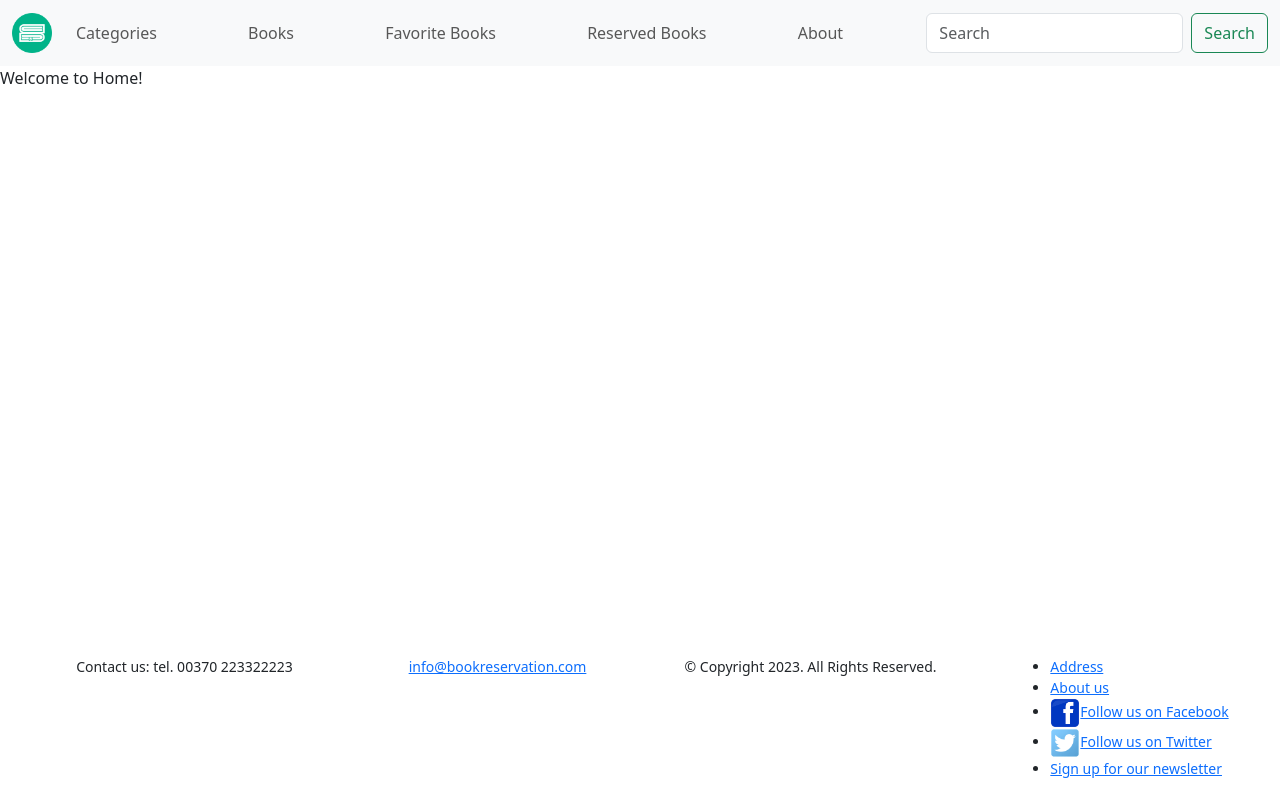
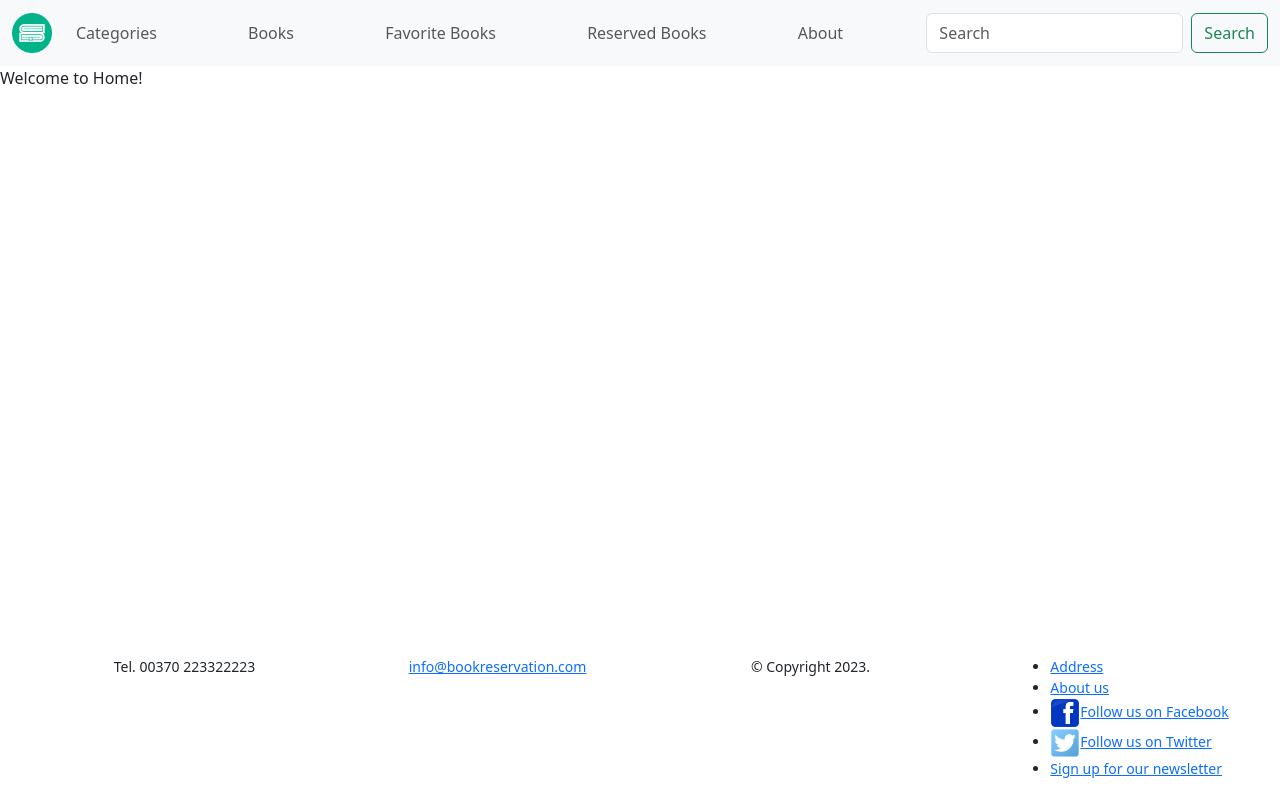
Before and after one commit to jzabulenas/online-bookstore, a React (Create React App) app in the folder frontend/: page / in a window 1280 px wide. Built offline with nearby package versions, Linux system fonts and the light colour scheme.

Commit message:
The line is aligned when the screen size is changed

```diff
--- a/frontend/src/components/Footer.css
+++ b/frontend/src/components/Footer.css
@@ -2,9 +2,3 @@
   font-size: 14px;
   padding-bottom: 5px;
 }
-/* .div1 {
-  padding-left: 50px;
-}
-.div3 {
-  padding-left: 70px;
-} */
--- a/frontend/src/components/Footer.js
+++ b/frontend/src/components/Footer.js
@@ -9,7 +9,7 @@ export default function Footer() {
       >
         <div className="row ms-3 ">
           <div className="div1 col-12 col-lg-3 d-flex  justify-content-center">
-            {<p>Contact us: tel. 00370 223322223</p>}
+            {<p>Tel. 00370 223322223</p>}
           </div>
           <div className="div2 col-12 col-lg-3 d-flex justify-content-center">
             <a
@@ -20,7 +20,7 @@ export default function Footer() {
             </a>
           </div>
           <div className="div3 col-12 col-lg-3 d-flex justify-content-center">
-            <p>&copy; Copyright 2023. All Rights Reserved.</p>
+            <p>&copy; Copyright 2023.</p>
           </div>
           <div className="footer div4 col-12 col-lg-3 d-flex justify-content-center">
             <ul>
```
